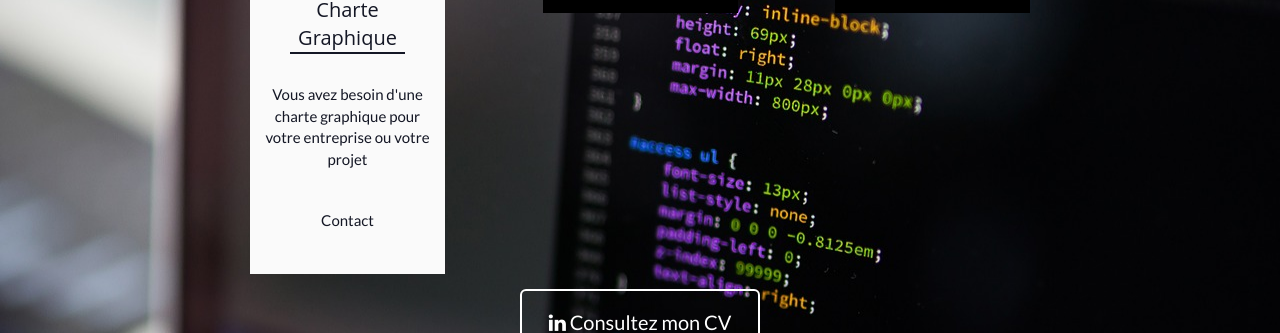
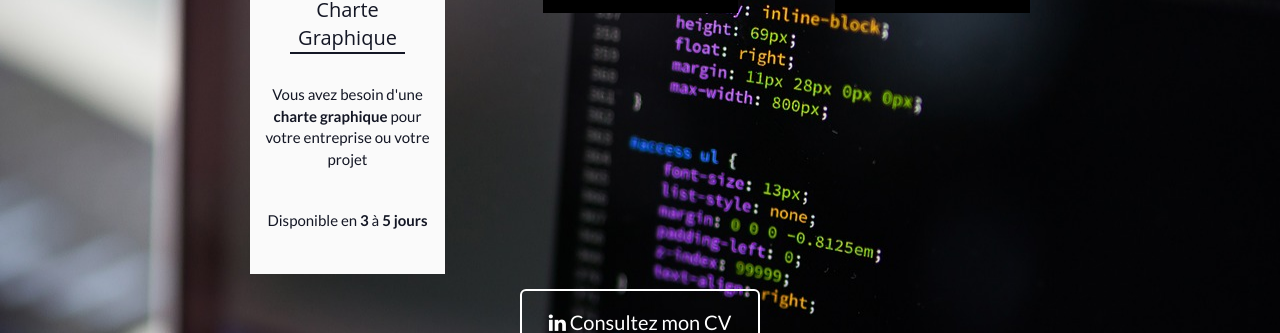
Before and after one commit to SylvainRegnier/SylvainRegnier.github.io, a Jekyll site: the page built from index.html, in a window 1280 px wide and 900 px high, scrolled down 1530 px. Shown: the part 175-508 px from the top of the window. Built offline with Jekyll 4.4.1, drawn with Linux system fonts in a browser that asks for light colours.

Commit message:
test services

```diff
--- a/_includes/about.html
+++ b/_includes/about.html
@@ -22,8 +22,8 @@
                   Charte Graphique
                 </div>
                 <hr style="border-top: 2px solid #141725; width: 70%; margin-top:0px; margin-bottom:0px">
-                <div style="padding-top:30px;padding-bottom:30px; color:#141725">Vous avez besoin d'une charte graphique pour votre entreprise ou votre projet</div>
-                <div style="padding-top:10px; color:#141725">Contact</div>
+                <div style="padding-top:30px;padding-bottom:30px; color:#141725">Vous avez besoin d'une <b>charte graphique</b> pour votre entreprise ou votre projet</div>
+                <div style="padding-top:10px; color:#141725">Disponible en <b>3</b> à <b>5 jours</b></div>
               </div>
               <div class="col-lg-1">
               </div>
```
